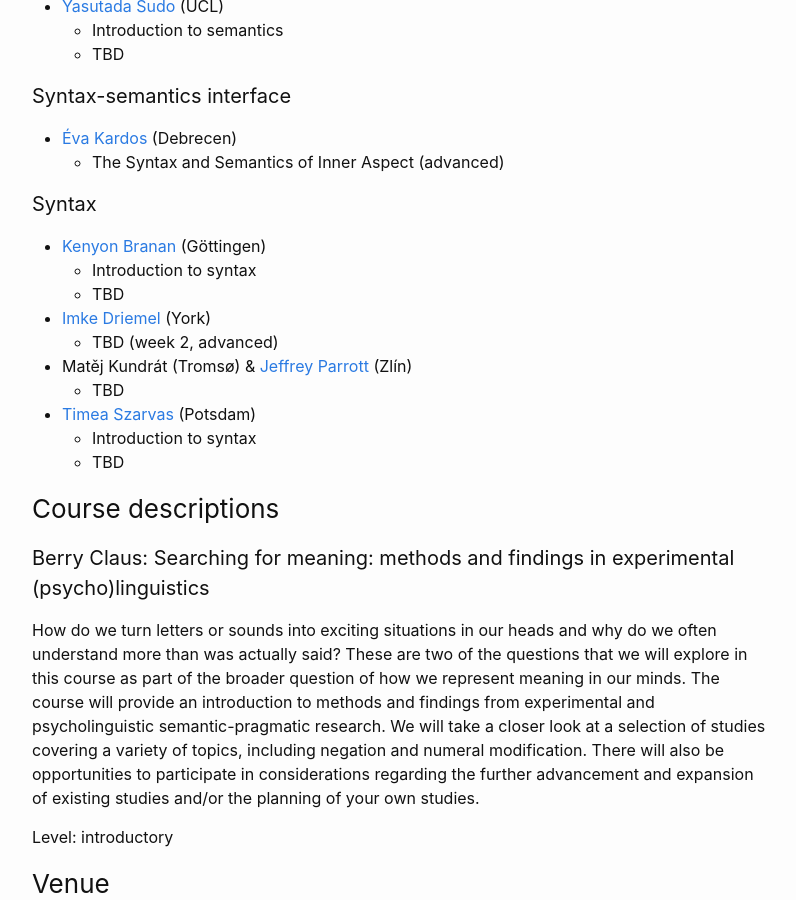
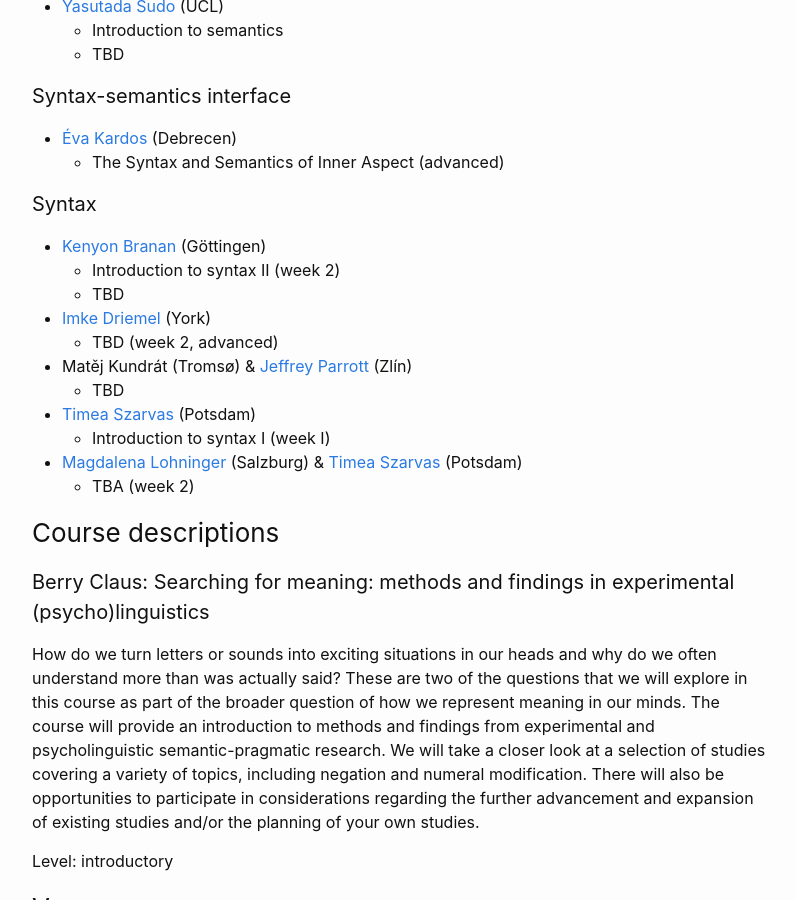
Before and after one commit to ovaschool/ovaschool.github.io, a Jekyll site: the page built from staticpages/ova2026.markdown, in a window 1280 px wide and 900 px high, scrolled down 1142 px. Shown: the whole window, without its empty margins (238-1034 px from the left). Built offline with Jekyll 4.4.1, drawn with Linux system fonts in a browser that asks for light colours.

Commit message:
Update ova2026.markdown

```diff
--- a/staticpages/ova2026.markdown
+++ b/staticpages/ova2026.markdown
@@ -54,15 +54,16 @@ Here you find information about:
 #### Syntax
 
 - [Kenyon Branan](https://sites.google.com/view/kbranan/home) (Göttingen)
-  - Introduction to syntax
+  - Introduction to syntax II (week 2)
   - TBD
 - [Imke Driemel](https://www.york.ac.uk/language-linguistic-science/people/imkedriemel/) (York)
   - TBD (week 2, advanced)
 - Matěj Kundrát (Tromsø) & [Jeffrey Parrott](https://utb-cz.academia.edu/JeffreyParrott) (Zlín)
   - TBD
 - [Timea Szarvas](https://timeaszarvas.github.io/) (Potsdam)
-  - Introduction to syntax
-  - TBD
+  - Introduction to syntax I (week I)
+- [Magdalena Lohninger](https://lenalohninger.wordpress.com/) (Salzburg) & [Timea Szarvas](https://timeaszarvas.github.io/) (Potsdam)
+  - TBA (week 2)
 
 
 ### Course descriptions
```
